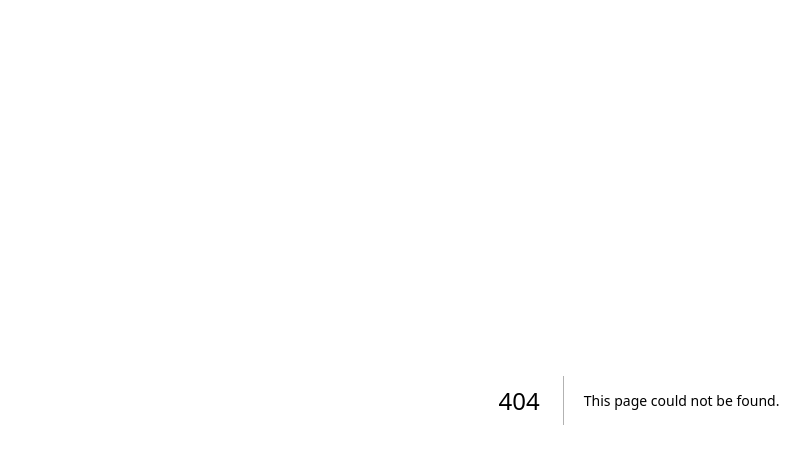
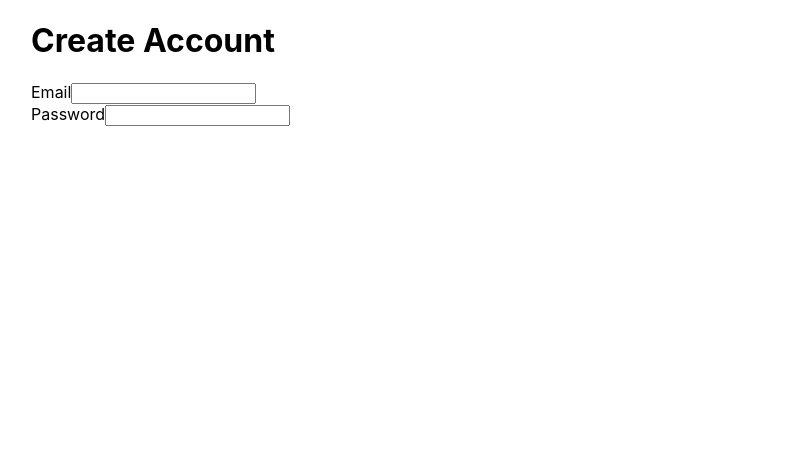
Before and after one commit to cashingames/stake-mobile-web, a Next.js app: page /signup in a window 1280 px wide. Before the commit this address had no page. Shown: the top 464 px of the page, without its empty margins (1-811 px from the left). Built offline with nearby package versions, Linux system fonts and the light colour scheme.

Commit message:
create file directories

```diff
--- /dev/null
+++ b/pages/signup.tsx
@@ -0,0 +1,19 @@
+import Head from 'next/head'
+import Image from 'next/image'
+import SignUp from '../src/features/screens/SignUp/signUp'
+import styles from '../styles/Home.module.css'
+
+export default function Signup() {
+  return (
+    <div className={styles.container}>
+      <Head>
+        <title>cashingames About</title>
+        <meta name="description" content="Generated by create next app" />
+        <link rel="icon" href="/favicon.ico" />
+      </Head>
+      <main>
+        <SignUp />
+      </main>
+    </div>
+  )
+}
--- /dev/null
+++ b/src/components/AuthTitle/AuthTitle.tsx
@@ -0,0 +1,9 @@
+import React from 'react';
+
+
+const AuthTitle = ({titleText}:any) => {
+    return (
+        <h1>{titleText}</h1>
+    )
+}
+export default AuthTitle
--- /dev/null
+++ b/src/features/screens/SignUp/signUp.tsx
@@ -0,0 +1,21 @@
+import React from "react";
+import AuthTitle from "../../../components/AuthTitle/AuthTitle";
+
+const SignUp:React.FC = () => {
+return (
+    <div>
+        <AuthTitle titleText = "Create Account" />
+    <div>
+        <div>
+            <label>Email</label>
+            <input type="text" />
+        </div>
+        <div>
+            <label>Password</label>
+            <input type="text" />
+        </div>
+    </div>
+    </div>
+)
+}
+export default SignUp
```
